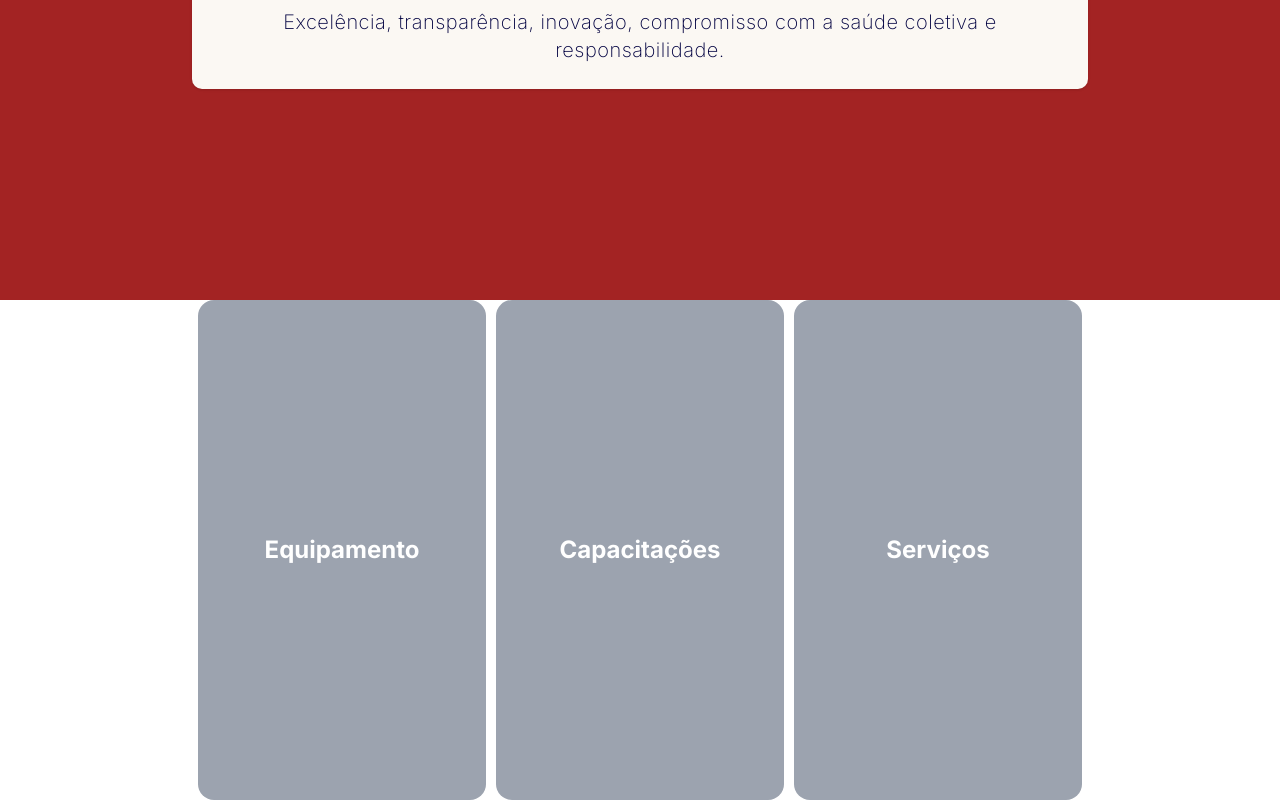
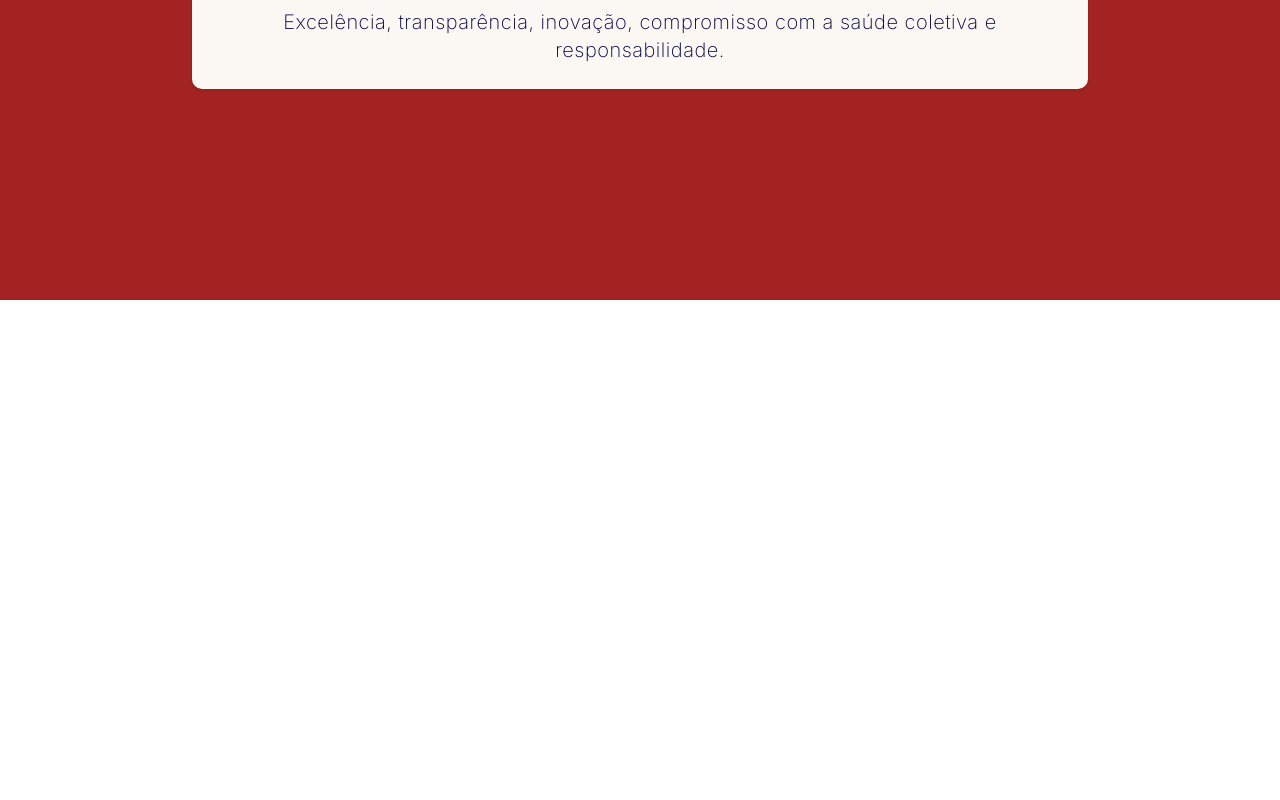
Before and after one commit to yanchagas04/Resgate-Pratico-TTG, a React (Vite) app in the folder Front-End/: page / in a window 1280 px wide. Shown: the part 694-1494 px from the top of the page. After the commit the page ends 994 px from the top, so only its background shows below. Built offline with nearby package versions, Linux system fonts and the light colour scheme.

Commit message:
Update Home.tsx

```diff
--- a/Front-End/src/Pages/Home.tsx
+++ b/Front-End/src/Pages/Home.tsx
@@ -1,8 +1,5 @@
 import imgPrincipal from '../assets/principal.png';
-import CardCurso from '../Elements/CardCursoServico';
 import Header from '../Elements/Header';
-import CardDivisao from '../Elements/CardDivisao';
-const imgCurso = '../assets/exemploCurso.png';
 
 function Home(){
     return (
@@ -21,11 +18,7 @@ function Home(){
             </div>
             </div>
             </div>
-            <div className="flex flex-row items-center justify-center gap-2.5">
-                <CardDivisao nome="Equipamento" descricao="Conheça nossos equipamentos de proteção individual e coletiva" imagem={imgCurso} link="/equipamentos" />
-                <CardDivisao nome="Capacitações" descricao="Conheça nossos cursos de primeiros socorros" imagem={imgCurso} link="/capacitacoes" />
-                <CardDivisao nome="Serviços" descricao="Conheça nossos serviços de manutenção e reparo de equipamentos" imagem={imgCurso} link="/servicos" />
-            </div>
+
         </>
     )
 }
```
